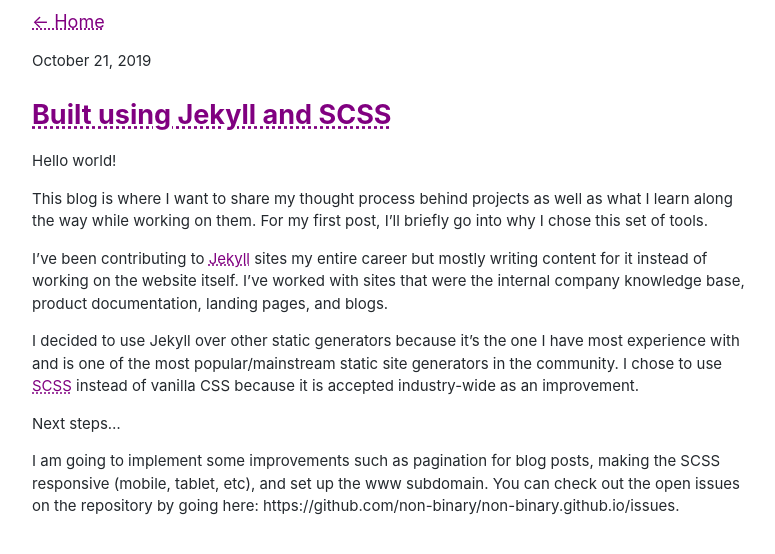
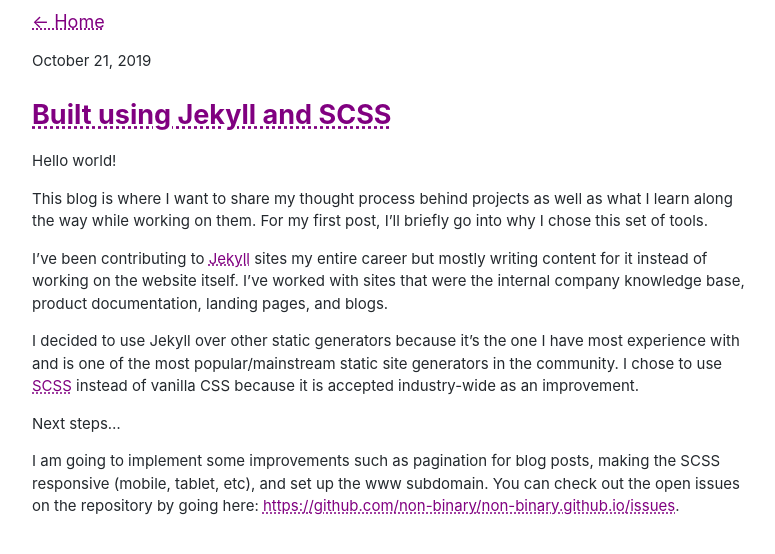
Before and after one commit to non-binary/non-binary.github.io, a Jekyll site: the page built from _posts/2019-10-21-built-using-jekyll-scss.md, in a window 1280 px wide. Shown: the top 554 px of the page, without its empty margins (248-1023 px from the left). Built offline with Jekyll 4.4.1, drawn with Linux system fonts in a browser that asks for light colours; part of the change alters nothing that is shown.

```diff
--- a/_posts/2019-10-21-built-using-jekyll-scss.md
+++ b/_posts/2019-10-21-built-using-jekyll-scss.md
@@ -13,4 +13,4 @@ I decided to use Jekyll over other static generators because it's the one I have
 
 Next steps...
 
-I am going to implement some improvements such as pagination for blog posts, making the SCSS responsive (mobile, tablet, etc), and set up the www subdomain. You can check out the open issues on the repository by going here: https://github.com/non-binary/non-binary.github.io/issues.
+I am going to implement some improvements such as pagination for blog posts, making the SCSS responsive (mobile, tablet, etc), and set up the www subdomain. You can check out the open issues on the repository by going here: [https://github.com/non-binary/non-binary.github.io/issues](https://github.com/non-binary/non-binary.github.io/issues).
```
